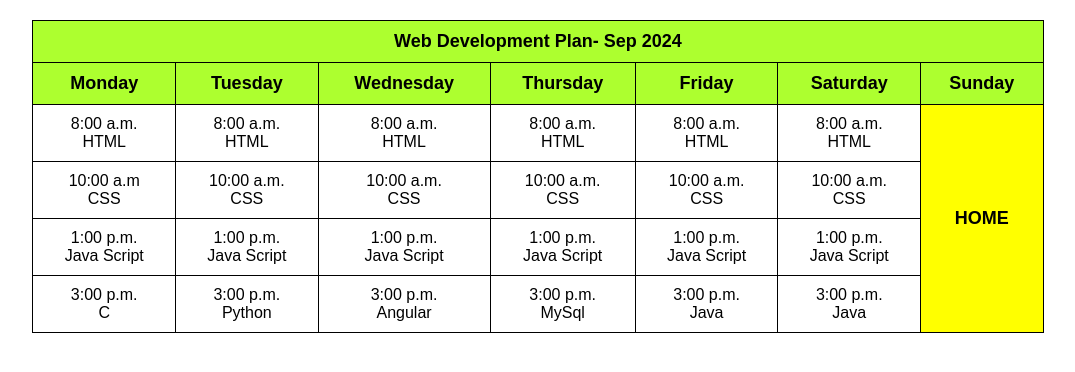
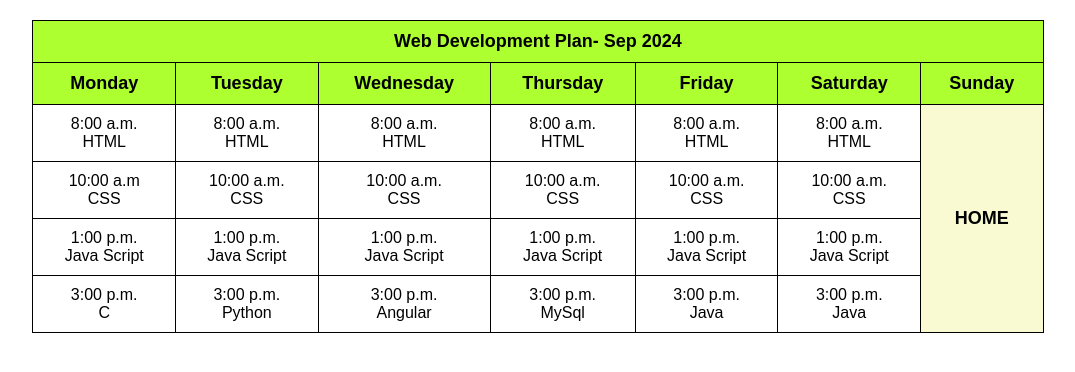
Before and after one commit to SagarJ09/innomaticsInternshipTask1, a plain HTML site: page index.html in a window 1280 px wide. Shown: the whole page, without its empty margins (102-1177 px from the left). Drawn offline with Linux system fonts and the light colour scheme.

Commit message:
Update index.html

```diff
--- a/index.html
+++ b/index.html
@@ -34,7 +34,7 @@
       }
 
       .highlight {
-        background-color: yellow;
+        background-color: lightgoldenrodyellow;
         font-weight: bold;
       }
 
```
